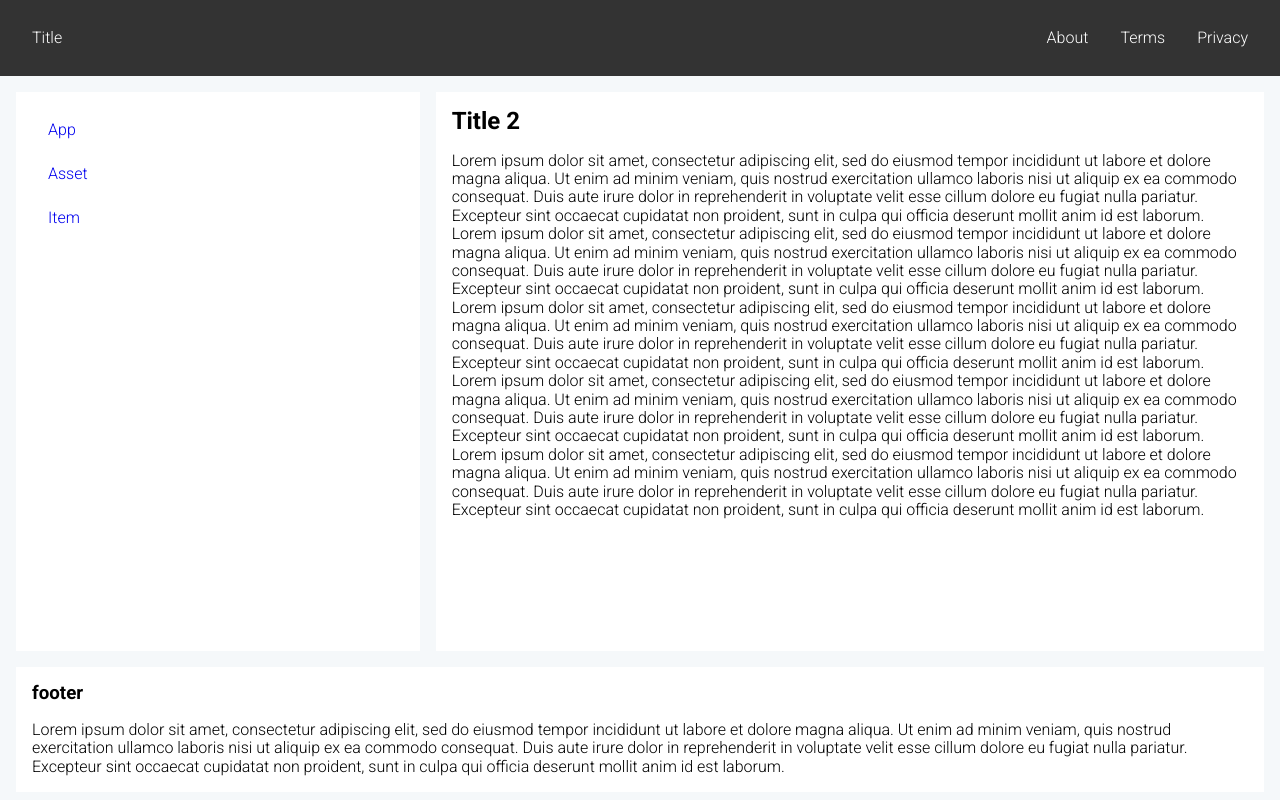
After one commit to kuzeygh/dictionary, a PHP site: page /public/index.html in a window 1280 px wide. The commit adds this page. Run offline with PHP 8.4, Linux system fonts and the light colour scheme; some libraries are stand-ins or nearby versions.

Commit message:
experimental ui

```diff
--- /dev/null
+++ b/data/dictionary.json
@@ -0,0 +1 @@
+{"nesne":["aklımızın dışındaki herşey","harika bişi","ingilizce object"],"şey":["ismi olmayan nesne"]}
--- /dev/null
+++ b/index.php
@@ -0,0 +1,4 @@
+<?php
+require 'src/App.php';
+require 'src/Dictionary.php';
+$app = new MidoriKocak\App('data/dictionary.json');
--- /dev/null
+++ b/public/css/universal.css
@@ -0,0 +1,168 @@
+* {
+    margin: 0;
+    padding: 0;
+    box-sizing: border-box;
+}
+
+html {
+    font-size: 16px;
+}
+
+html, body {
+    width: 100%;
+    min-height: 100%;
+}
+
+h2, h3 {
+    padding-bottom: 1rem;
+}
+
+h1 {
+    padding-left: 1rem;
+    font-size: 1rem;
+    font-weight: normal;
+}
+
+body {
+    display: flex;
+    flex-direction: column;
+    justify-content: space-between;
+
+    min-height: 100vh;
+    background-color: #f5f8fa;
+    font-family: 'Roboto', sans-serif;
+}
+
+header, footer {
+    flex: 0 0 auto;
+    padding: 1rem;
+}
+
+footer {
+    background-color: white;
+    margin: 0.5rem 1rem 0.5rem 1rem;
+}
+
+header {
+    display: flex;
+    align-items: center;
+    background-color: #333;
+    color: white;
+    margin-bottom: 0.5rem;
+    justify-content: space-between;
+}
+
+header a {
+    color: white;
+}
+
+header > h1 {
+    flex: 7;
+}
+
+header > nav {
+    flex: 15;
+}
+
+header > nav > ul {
+    float: right;
+}
+
+section, aside {
+    margin: 1rem;
+    padding: 1rem;
+}
+
+aside {
+    flex: 7;
+    background-color: white;
+    margin: 0.5rem;
+}
+
+section {
+    flex: 15;
+    background-color: white;
+    margin: 0.5rem;
+}
+
+main {
+    display: flex;
+    flex-direction: row;
+    flex: 2;
+
+    padding-right: 0.5rem;
+    padding-left: 0.5rem;
+}
+
+ul.midori-navigation {
+    list-style-type: none;
+    margin: 0;
+    padding: 0;
+    overflow: hidden;
+}
+
+/* Style the links inside the list items */
+ul.midori-navigation li a {
+    display: inline-block;
+    text-align: center;
+    padding: 0.8rem 1rem;
+    text-decoration: none;
+    transition: 0.3s;
+    font-size: 1rem;
+}
+
+/* Float the list items side by side */
+ul.midori-navigation li {
+    float: left;
+    margin: 0;
+}
+
+ul.midori-navigation.vertical {
+    position: relative;
+}
+
+ul.midori-navigation.vertical li {
+    float: none;
+    display: inline;
+    text-align: left;
+}
+
+ul.midori-navigation.vertical li a {
+    display: block;
+    text-align: left;
+}
+
+/* The "responsive" class is added to the topnav with JavaScript when the user clicks on the icon. This class makes the topnav look good on small screens */
+@media screen and (max-width: 680px) {
+    main {
+        flex-direction: column;
+    }
+
+    header {
+        flex-direction: column;
+    }
+
+    h1 {
+        padding: 0;
+    }
+
+    ul.midori-navigation.horizontal {
+        position: relative;
+    }
+
+    ul.midori-navigation.horizontal li {
+        float: none;
+        text-align: center;
+        display: inline;
+    }
+
+    ul.midori-navigation.horizontal li a {
+        display: block;
+        text-align: center;
+    }
+
+    ul.midori-navigation.vertical li a {
+        display: block;
+        text-align: center;
+    }
+}
--- /dev/null
+++ b/public/index.html
@@ -0,0 +1,82 @@
+<!DOCTYPE html>
+<html lang="en">
+<head>
+    <meta charset="UTF-8">
+    <title>Responsive Layout Example</title>
+    <link rel="stylesheet" href="//fonts.googleapis.com/css?family=Roboto:300,300italic,700,700italic">
+    <link rel="stylesheet" href="https://cdnjs.cloudflare.com/ajax/libs/normalize/5.0.0/normalize.min.css">
+    <link rel="stylesheet" href="css/universal.css">
+</head>
+<body>
+<header>
+    <h1>Title</h1>
+    <nav>
+        <ul class="midori-navigation horizontal">
+            <li><a href="#">About</a></li>
+            <li><a href="#">Terms</a></li>
+            <li><a href="#">Privacy</a></li>
+        </ul>
+    </nav>
+</header>
+<main>
+    <aside>
+        <nav>
+            <ul class="midori-navigation vertical">
+                <li><a href="#">App</a></li>
+                <li><a href="#">Asset</a></li>
+                <li><a href="#">Item</a></li>
+            </ul>
+        </nav>
+    </aside>
+    <section>
+        <h2>Title 2</h2>
+        <p>
+            Lorem ipsum dolor sit amet, consectetur adipiscing elit, sed do eiusmod tempor incididunt ut labore et
+            dolore magna aliqua. Ut enim ad minim veniam, quis nostrud exercitation ullamco laboris nisi ut aliquip
+            ex ea commodo consequat. Duis aute irure dolor in reprehenderit in voluptate velit esse cillum dolore eu
+            fugiat nulla pariatur. Excepteur sint occaecat cupidatat non proident, sunt in culpa qui officia
+            deserunt mollit anim id est laborum.
+        </p>
+        <p>
+            Lorem ipsum dolor sit amet, consectetur adipiscing elit, sed do eiusmod tempor incididunt ut labore et
+            dolore magna aliqua. Ut enim ad minim veniam, quis nostrud exercitation ullamco laboris nisi ut aliquip
+            ex ea commodo consequat. Duis aute irure dolor in reprehenderit in voluptate velit esse cillum dolore eu
+            fugiat nulla pariatur. Excepteur sint occaecat cupidatat non proident, sunt in culpa qui officia
+            deserunt mollit anim id est laborum.
+        </p>
+        <p>
+            Lorem ipsum dolor sit amet, consectetur adipiscing elit, sed do eiusmod tempor incididunt ut labore et
+            dolore magna aliqua. Ut enim ad minim veniam, quis nostrud exercitation ullamco laboris nisi ut aliquip
+            ex ea commodo consequat. Duis aute irure dolor in reprehenderit in voluptate velit esse cillum dolore eu
+            fugiat nulla pariatur. Excepteur sint occaecat cupidatat non proident, sunt in culpa qui officia
+            deserunt mollit anim id est laborum.
+        </p>
+        <p>
+            Lorem ipsum dolor sit amet, consectetur adipiscing elit, sed do eiusmod tempor incididunt ut labore et
+            dolore magna aliqua. Ut enim ad minim veniam, quis nostrud exercitation ullamco laboris nisi ut aliquip
+            ex ea commodo consequat. Duis aute irure dolor in reprehenderit in voluptate velit esse cillum dolore eu
+            fugiat nulla pariatur. Excepteur sint occaecat cupidatat non proident, sunt in culpa qui officia
+            deserunt mollit anim id est laborum.
+        </p>
+        <p>
+            Lorem ipsum dolor sit amet, consectetur adipiscing elit, sed do eiusmod tempor incididunt ut labore et
+            dolore magna aliqua. Ut enim ad minim veniam, quis nostrud exercitation ullamco laboris nisi ut aliquip
+            ex ea commodo consequat. Duis aute irure dolor in reprehenderit in voluptate velit esse cillum dolore eu
+            fugiat nulla pariatur. Excepteur sint occaecat cupidatat non proident, sunt in culpa qui officia
+            deserunt mollit anim id est laborum.
+        </p>
+    </section>
+</main>
+<footer>
+    <h3>footer</h3>
+    <p>
+        Lorem ipsum dolor sit amet, consectetur adipiscing elit, sed do eiusmod tempor incididunt ut labore et
+        dolore magna aliqua. Ut enim ad minim veniam, quis nostrud exercitation ullamco laboris nisi ut aliquip ex
+        ea commodo consequat. Duis aute irure dolor in reprehenderit in voluptate velit esse cillum dolore eu fugiat
+        nulla pariatur. Excepteur sint occaecat cupidatat non proident, sunt in culpa qui officia deserunt mollit
+        anim id est laborum.
+    </p>
+</footer>
+<script src="js/main.js"></script>
+</body>
+</html>
```
Also changed, not shown: src/app.php (+9 -1 lines), public/js/main.js (added).
